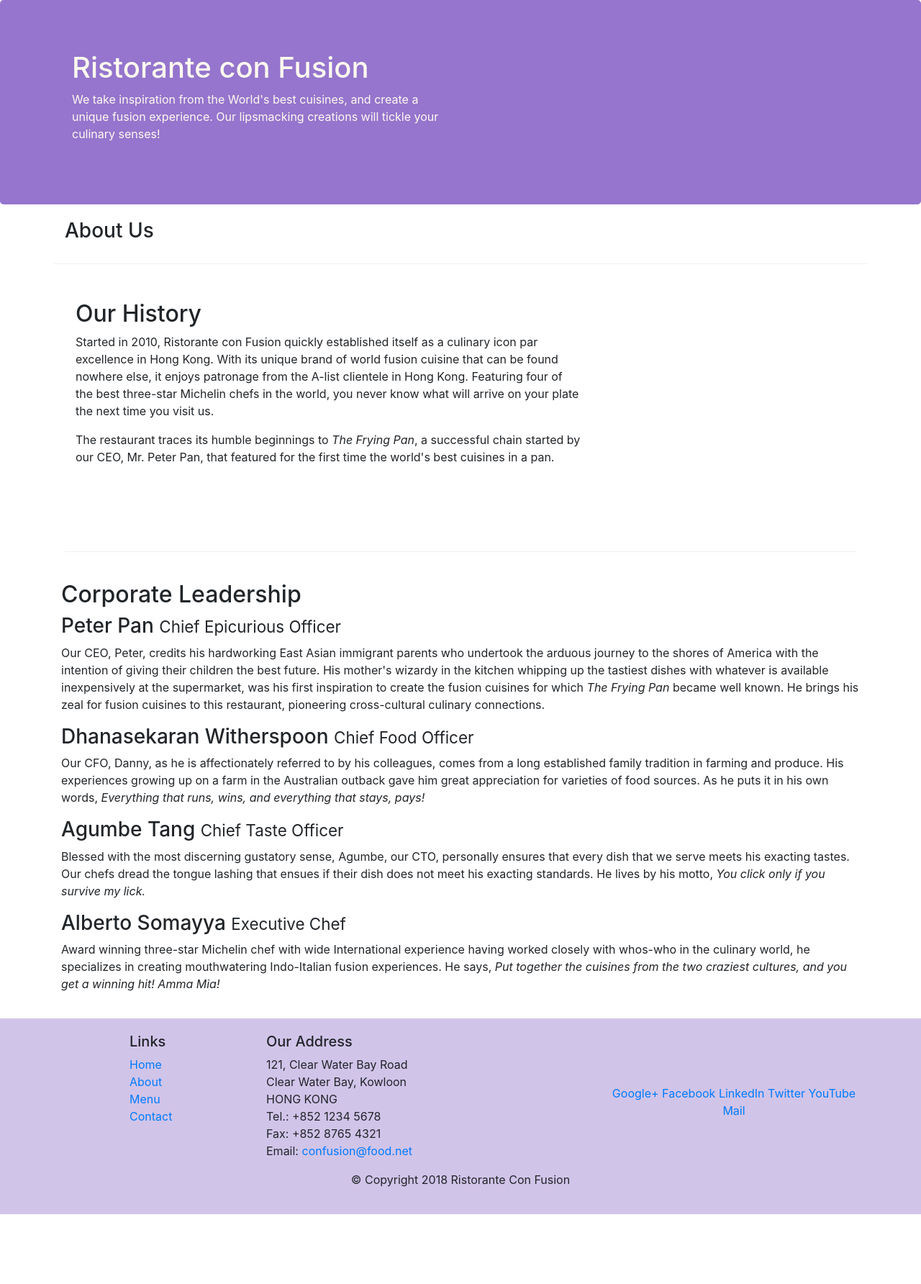
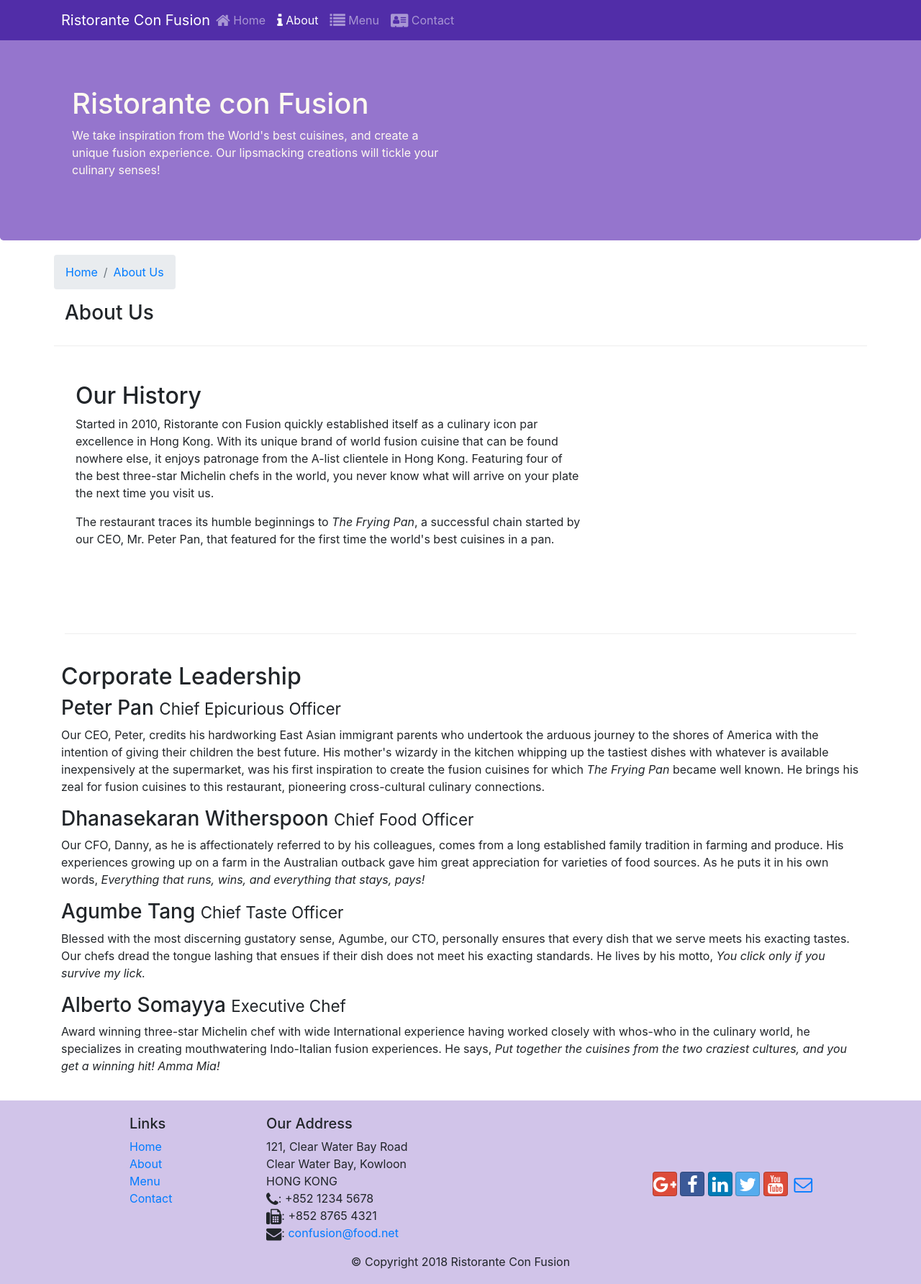
Before and after one commit to milfer0516/Coursera-Bootstrap4, a website: page aboutus.html in a window 1280 px wide. Shown: the whole page at 72% size. Before the commit the page ends 1687 px from the top, so only its background shows below. Drawn offline with nearby package versions, Linux system fonts and the light colour scheme.

Commit message:
Se agrega la navegación y los iconos de la barra

```diff
--- a/aboutus.html
+++ b/aboutus.html
@@ -9,12 +9,32 @@
 
     <!-- Bootstrap CSS -->
     <link rel="stylesheet" href="node_modules/bootstrap/dist/css/bootstrap.min.css">
+    <link rel="stylesheet" href="node_modules/font-awesome/css/font-awesome.min.css">
+    <link rel="stylesheet" href="node_modules/bootstrap-social/bootstrap-social.css">
     <link rel="stylesheet" href="css/styles.css">
+
     <title>Ristorante Con Fusion: About Us</title>
 
 </head>
 
 <body>
+
+    <nav class="navbar navbar-dark navbar-expand-sm fixed-top">
+        <div class="container">
+            <button class="navbar-toggler" type="button" data-toggle="collapse" data-target="#Navbar">
+                <span class="navbar-toggler-icon"></span>
+            </button>
+            <a class="navbar-brand mr-auto" href="./index.html">Ristorante Con Fusion</a>
+            <div class="collapse navbar-collapse" id="Navbar">
+                <ul class="navbar-nav mr-auto">
+                    <li class="nav-item "><a class="nav-link" href="./index.html"><span class="fa fa-home fa-lg"></span> Home</a></li>
+                    <li class="nav-item active"><a class="nav-link" href="#"><span class="fa fa-info fa-lg"></span> About</a></li>
+                    <li class="nav-item"><a class="nav-link" href="#"><span class="fa fa-list fa-lg"></span> Menu</a></li>
+                    <li class="nav-item"><a class="nav-link" href="#"><span class="fa fa-address-card fa-lg"></span> Contact</a></li>
+                 </ul>
+            </div>
+        </div>
+    </nav>
 
     <header class="jumbotron">
         <div class="container">
@@ -31,7 +51,13 @@
 
     <div class="container main">
         <div class="row about">
-            <div class="container">
+            <div>
+                <ol class="col-12 breadcrumb">
+                    <li class="breadcrumb-item"><a href="./index.html">Home</a></li>
+                    <li class="breadcrumb-item active"><a href="#">About Us</a></li>
+                </ol>
+            </div>
+            <div class="col-12">
                <h3>About Us</h3>
             </div>
         </div>
@@ -80,19 +106,19 @@
 		              121, Clear Water Bay Road<br>
 		              Clear Water Bay, Kowloon<br>
 		              HONG KONG<br>
-		              Tel.: +852 1234 5678<br>
-		              Fax: +852 8765 4321<br>
-		              Email: <a href="mailto:confusion@food.net">confusion@food.net</a>
+		              <i class="fa fa-phone fa-lg"></i>: +852 1234 5678<br>
+		              <i class="fa fa-fax fa-lg"></i>: +852 8765 4321<br>
+		              <i class="fa fa-envelope fa-lg"></i>: <a href="mailto:confusion@food.net">confusion@food.net</a>
 		           </address>
                 </div>
                 <div class="col-12 col-sm-4 align-self-center">
                     <div class="text-center">
-                        <a href="http://google.com/+">Google+</a>
-                        <a href="http://www.facebook.com/profile.php?id=">Facebook</a>
-                        <a href="http://www.linkedin.com/in/">LinkedIn</a>
-                        <a href="http://twitter.com/">Twitter</a>
-                        <a href="http://youtube.com/">YouTube</a>
-                        <a href="mailto:">Mail</a>
+                        <a class="btn btn-social-icon btn-google" href="http://google.com/+"><i class="fa fa-google-plus fa-lg"></i></a>
+                        <a class="btn btn-social-icon btn-facebook" href="http://www.facebook.com/profile.php?id="><i class="fa fa-facebook fa-lg"></i></a>
+                        <a class="btn btn-social-icon btn-linkedin" href="http://www.linkedin.com/in/"><i class="fa fa-linkedin fa-lg"></i></a>
+                        <a class="btn btn-social-icon btn-twitter" href="http://twitter.com/"><i class="fa fa-twitter fa-lg"></i></a>
+                        <a class="btn btn-social-icon btn-google" href="http://youtube.com/"><i class="fa fa-youtube fa-lg"></i></a>
+                        <a class="btn btn-social-icon" href="mailto:"><i class="fa fa-envelope-o fa-lg"></i></a>
                     </div>
                 </div>
            </div>
--- a/css/styles.css
+++ b/css/styles.css
@@ -1,3 +1,9 @@
+
+body {
+    padding: 50px 0px 0px 0px;
+    z-index: 0px;
+}
+
 .row-header {
     margin: 0px auto;
     padding: 0 auto;
@@ -24,6 +30,9 @@
     margin: 0px;
     color: #0f0f0f;
 }
+.navbar-dark {
+    background-color: #512DA8;
+}
 /** Aboutus.html **/
 .about {
     padding: 20px 0px 20px 0px;
--- a/package.json
+++ b/package.json
@@ -15,6 +15,8 @@
   },
   "dependencies": {
     "bootstrap": "^4.0.0",
+    "bootstrap-social": "^5.1.1",
+    "font-awesome": "^4.7.0",
     "jquery": "^3.3.1",
     "popper.js": "^1.12.9"
   },
```
Also changed, not shown: index.html (+29 -9 lines), 1 other file.
